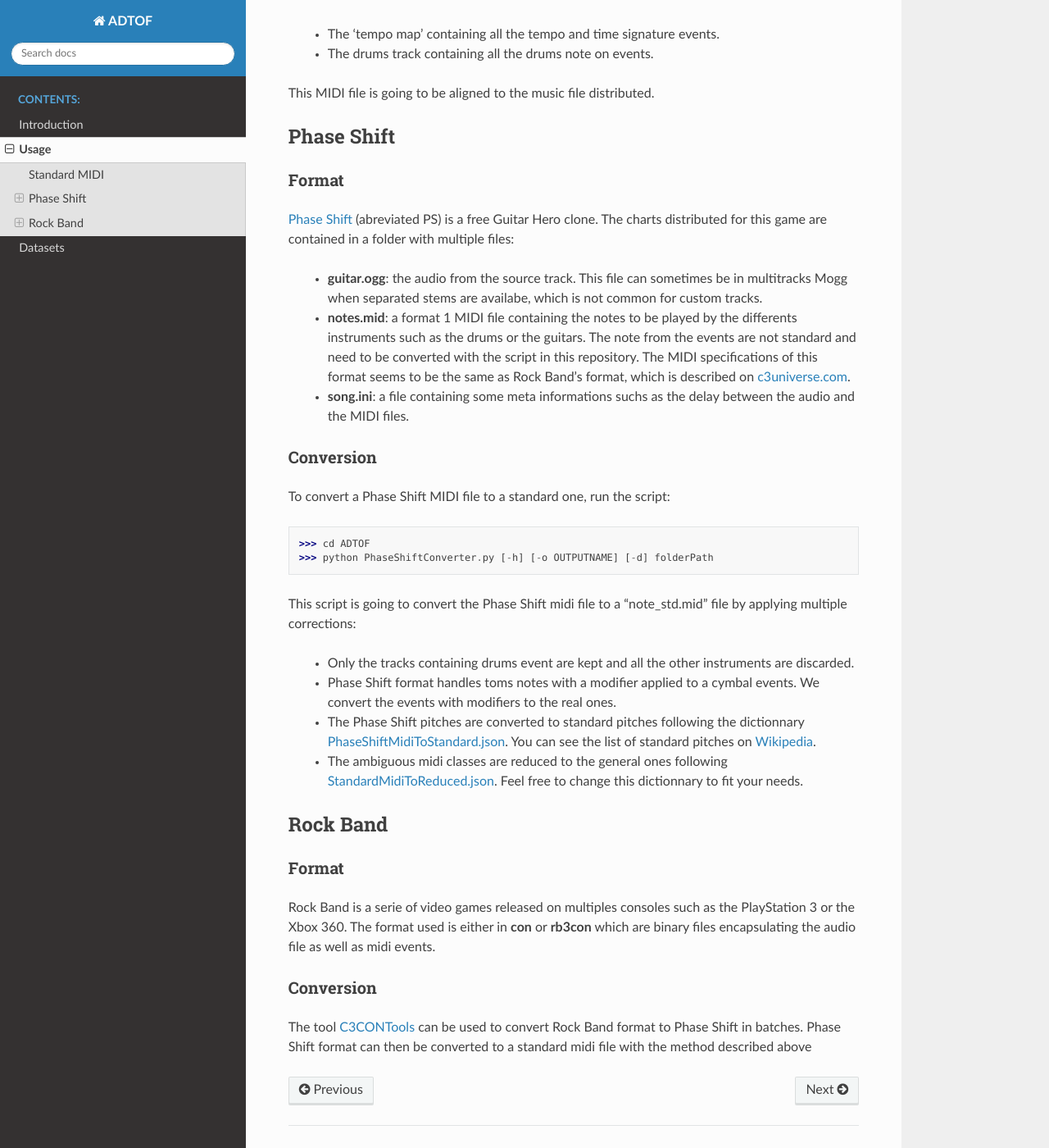
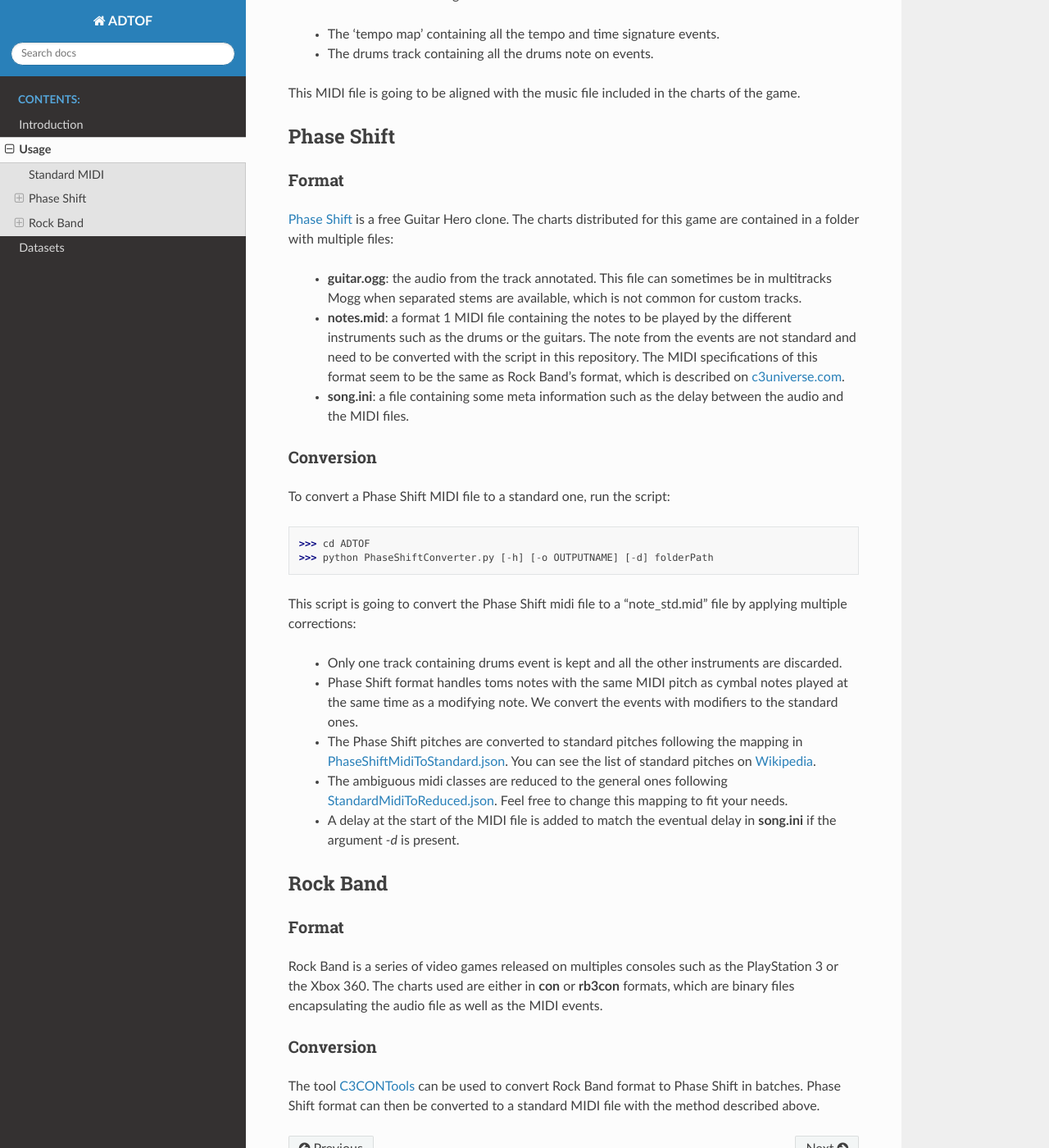
Before and after one commit to MZehren/ADTOF, a Sphinx documentation site: the page built from docs/usage.rst, in a window 1280 px wide and 1400 px high, scrolled down 378 px. Shown: the whole window at 82% size. Built offline with Sphinx 7.4.7 and the Read the Docs theme 2.0.0, drawn with Linux system fonts in a browser that asks for light colours; some of the changed text lies outside the part shown.

Commit message:
First proof reading of the documentation

```diff
--- a/docs/datasets.rst
+++ b/docs/datasets.rst
@@ -1,7 +1,7 @@
 Datasets
 ========
 
-There are multiple datasets crowsourced :
+There are multiple datasets made by one or multiple users:
 
 +--------------------------------+----------------------------------+---------+------------+-----------------------+--------------------------------------------------------------------------------------+
 | ID                             | Demo                             | #tracks | #time      | Length                | Note                                                                                 |
@@ -23,3 +23,5 @@
 .. _Sodamlazy's Youtube channel: https://www.youtube.com/channel/UCK7zmooWgENeCFercRJT51A
 .. _HoodieNinja's Youtube channel: https://www.youtube.com/channel/UCIJc_NHELwJktUpskj6TbcA/videos
 .. _Bloodline's Youtube channel: https://www.youtube.com/user/xBLooDLiNEx808x/about
+
+This project is not affiliated with any author of those datasets and does not promote the sharing of copyrighted content.
--- a/docs/usage.rst
+++ b/docs/usage.rst
@@ -1,19 +1,20 @@
 Usage
 =====
 
-There are multiple formats you could import from, each one comes from a specific game.
-In this page you will see a little summary on how to handle those formats as well as a conversion we offer in this repository.
+There are multiple file formats you could import from, each one comes from a specific game.
+In this page, you will see a little summary on how to handle those formats.
+For now, we offer to import files from the games Phase Shift and Rock Band (1 to 4) and then convert them to a standard MIDI file aligned to an audio file.
 
 Standard MIDI
 -------------
 
-We offer to convert the most common game formats to standard midi files to maximises the compatibility with any other softwares.
+We aim to convert the games' file format to standard midi files to maximises the compatibility with other softwares.
 The resulting file is a standard `format 1 MIDI file`_ with two tracks:
 
  - The 'tempo map' containing all the tempo and time signature events.
  - The drums track containing all the drums note on events.
 
-This MIDI file is going to be aligned to the music file distributed.
+This MIDI file is going to be aligned with the music file included in the charts of the game.
 
 
 Phase Shift
@@ -22,12 +23,12 @@
 Format
 ~~~~~~
 
-`Phase Shift`_ (abreviated PS) is a free Guitar Hero clone.
+`Phase Shift`_ is a free Guitar Hero clone.
 The charts distributed for this game are contained in a folder with multiple files:
 
- - **guitar.ogg**: the audio from the source track. This file can sometimes be in multitracks Mogg when separated stems are availabe, which is not common for custom tracks.
- - **notes.mid**: a format 1 MIDI file containing the notes to be played by the differents instruments such as the drums or the guitars. The note from the events are not standard and need to be converted with the script in this repository. The MIDI specifications of this format seems to be the same as Rock Band's format, which is described on c3universe.com_.
- - **song.ini**: a file containing some meta informations suchs as the delay between the audio and the MIDI files.
+ - **guitar.ogg**: the audio from the track annotated. This file can sometimes be in multitracks Mogg when separated stems are available, which is not common for custom tracks.
+ - **notes.mid**: a format 1 MIDI file containing the notes to be played by the different instruments such as the drums or the guitars. The note from the events are not standard and need to be converted with the script in this repository. The MIDI specifications of this format seem to be the same as Rock Band's format, which is described on c3universe.com_.
+ - **song.ini**: a file containing some meta information such as the delay between the audio and the MIDI files.
 
 Conversion
 ~~~~~~~~~~
@@ -39,10 +40,11 @@
 
 This script is going to convert the Phase Shift midi file to a "note_std.mid" file by applying multiple corrections:
 
- - Only the tracks containing drums event are kept and all the other instruments are discarded.
- - Phase Shift format handles toms notes with a modifier applied to a cymbal events. We convert the events with modifiers to the real ones.
- - The Phase Shift pitches are converted to standard pitches following the dictionnary PhaseShiftMidiToStandard.json_. You can see the list of standard pitches on Wikipedia_.
- - The ambiguous midi classes are reduced to the general ones following StandardMidiToReduced.json_. Feel free to change this dictionnary to fit your needs.
+ - Only one track containing drums event is kept and all the other instruments are discarded.
+ - Phase Shift format handles toms notes with the same MIDI pitch as cymbal notes played at the same time as a modifying note. We convert the events with modifiers to the standard ones.
+ - The Phase Shift pitches are converted to standard pitches following the mapping in PhaseShiftMidiToStandard.json_. You can see the list of standard pitches on Wikipedia_.
+ - The ambiguous midi classes are reduced to the general ones following StandardMidiToReduced.json_. Feel free to change this mapping to fit your needs.
+ - A delay at the start of the MIDI file is added to match the eventual delay in **song.ini** if the argument *-d* is present.
 
 .. _PhaseShiftMidiToStandard.json: https://github.com/MZehren/ADTOF/blob/master/ADTOF/conversionDictionnaries/PhaseShiftMidiToStandard.json
 .. _StandardMidiToReduced.json: https://github.com/MZehren/ADTOF/blob/master/ADTOF/conversionDictionnaries/StandardMidiToReduced.json
@@ -53,14 +55,14 @@
 Format
 ~~~~~~
 
-Rock Band is a serie of video games released on multiples consoles such as the PlayStation 3 or the Xbox 360.
-The format used is either in **con** or **rb3con** which are binary files encapsulating the audio file as well as midi events.
+Rock Band is a series of video games released on multiples consoles such as the PlayStation 3 or the Xbox 360.
+The charts used are either in **con** or **rb3con** formats, which are binary files encapsulating the audio file as well as the MIDI events.
 
 Conversion
 ~~~~~~~~~~
 
 The tool C3CONTools_ can be used to convert Rock Band format to Phase Shift in batches.
-Phase Shift format can then be converted to a standard midi file with the method described above
+Phase Shift format can then be converted to a standard MIDI file with the method described above.
 
 
 
```
Also changed, not shown: docs/introduction.rst (+13 -12 lines), 5 other files.
